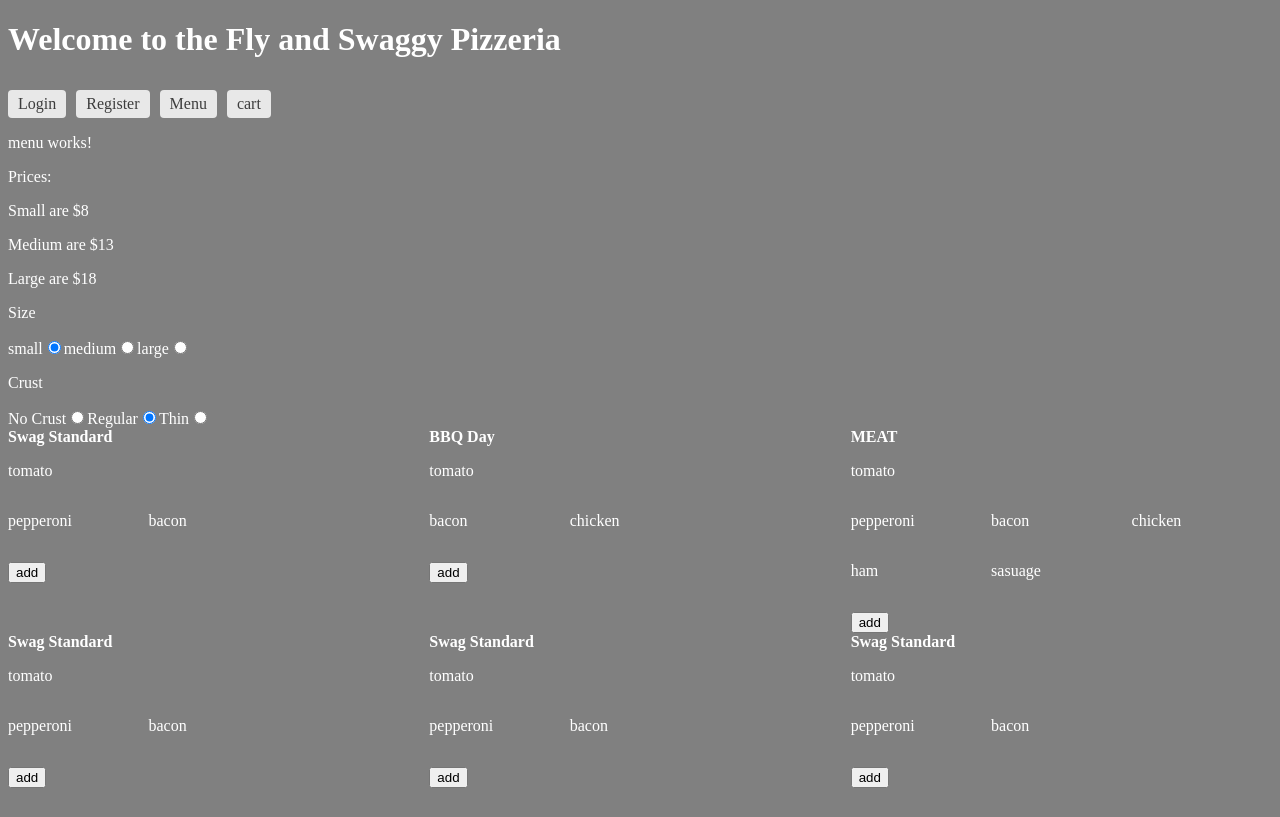
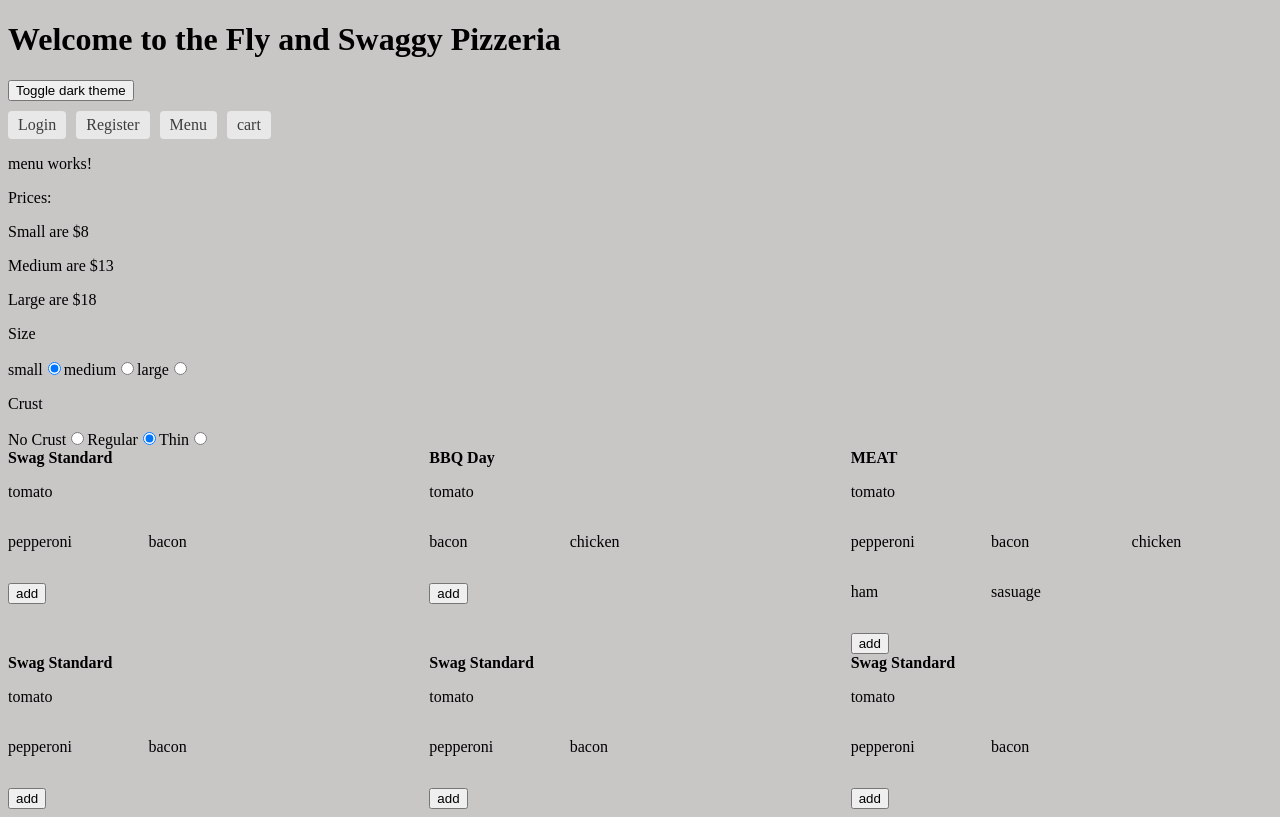
Before and after one commit to 220926-Java-Angular-NG/Fly-Swaggy-Pizzerria-FrontEnd, an Angular app in the folder pizzerria/: page /menu in a window 1280 px wide. Built offline with nearby package versions, Linux system fonts and the light colour scheme.

Commit message:
Dark Mode functionality complete

```diff
--- a/pizzerria/src/app/app.component.html
+++ b/pizzerria/src/app/app.component.html
@@ -1,4 +1,5 @@
 <h1>Welcome to the {{title}}</h1>
+<app-dark-mode></app-dark-mode>
 <nav>
     <a routerLink="/login">Login</a>
     <a routerLink="/register">Register</a>
@@ -6,5 +7,6 @@
     <a routerLink="/cart">cart</a>
 </nav>
 
+
 <router-outlet></router-outlet>
 <app-messages></app-messages>
--- a/pizzerria/src/app/app.component.ts
+++ b/pizzerria/src/app/app.component.ts
@@ -7,4 +7,7 @@ import { Component } from '@angular/core';
 })
 export class AppComponent {
   title = 'Fly and Swaggy Pizzeria';
+
+  constructor(){}
+
 }
--- a/pizzerria/src/app/app.module.ts
+++ b/pizzerria/src/app/app.module.ts
@@ -12,6 +12,7 @@ import { FormsModule, ReactiveFormsModule } from '@angular/forms';
 import { VerifyUserComponent } from './components/verify-user/verify-user.component';
 import { PasswordResetComponent } from './components/password-reset/password-reset.component';
 import { UserProfileComponent } from './components/user-profile/user-profile.component';
+import { DarkModeComponent } from './components/dark-mode/dark-mode.component';
 
 @NgModule({
   declarations: [
@@ -23,7 +24,8 @@ import { UserProfileComponent } from './components/user-profile/user-profile.com
     MessagesComponent,
     CartComponent,
     MenuComponent,
-    UserProfileComponent
+    UserProfileComponent,
+    DarkModeComponent
   ],
   imports: [
     BrowserModule,
--- /dev/null
+++ b/pizzerria/src/app/components/dark-mode/dark-mode.component.html
@@ -0,0 +1,2 @@
+
+<button (click)="toggleDark()">Toggle dark theme</button>
--- /dev/null
+++ b/pizzerria/src/app/components/dark-mode/dark-mode.component.ts
@@ -0,0 +1,22 @@
+import { Component, OnInit } from '@angular/core';
+import { DarkModeService } from 'src/app/services/dark-mode/dark-mode.service';
+
+@Component({
+  selector: 'app-dark-mode',
+  templateUrl: './dark-mode.component.html',
+  styleUrls: ['./dark-mode.component.css']
+})
+export class DarkModeComponent implements OnInit {
+
+  constructor(private darkMode:DarkModeService) { }
+
+  ngOnInit(): void {
+  }
+
+  toggleDark(){
+    this.darkMode.toggleDarkTheme();
+  }
+
+
+
+}
--- a/pizzerria/src/app/components/messages/messages.component.html
+++ b/pizzerria/src/app/components/messages/messages.component.html
@@ -1,3 +1,4 @@
+
 <div *ngIf="messageService.messages.length">
 
     <h2>Messages</h2>
--- /dev/null
+++ b/pizzerria/src/app/services/dark-mode/dark-mode.service.ts
@@ -0,0 +1,14 @@
+import { Injectable } from '@angular/core';
+
+@Injectable({
+  providedIn: 'root'
+})
+export class DarkModeService {
+
+  constructor() { }
+
+  toggleDarkTheme(): void {
+    document.body.classList.toggle('dark-theme');
+ }
+
+}
--- a/pizzerria/src/styles.css
+++ b/pizzerria/src/styles.css
@@ -1,5 +1,11 @@
 /* You can add global styles to this file, and also import other style files */
 body {
-    background-color: grey;
+    background-color: rgb(201, 198, 198);
+    color: black;
+}
+
+
+body.dark-theme {
+    background-color: rgb(77, 75, 75);
     color: white;
 }
```
Also changed, not shown: pizzerria/src/app/app.component.css (line endings or trailing spaces), pizzerria/src/app/components/dark-mode/dark-mode.component.css (added), 2 other files (tests, documents, lock files or other folders).
